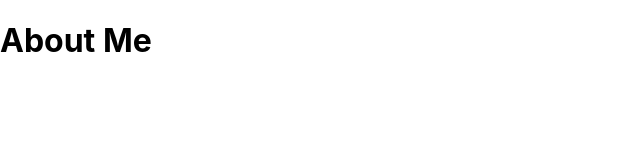
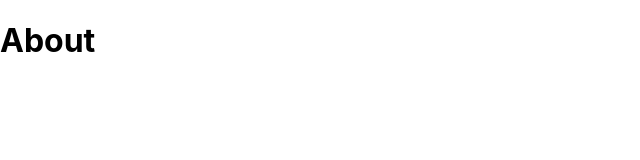
Before and after one commit to bryanburkeone/cogs125-portfolio, a React (Create React App) app: page /about in a window 1280 px wide. Shown: the top 160 px of the page, without its empty margins (0-640 px from the left). Built offline with nearby package versions, Linux system fonts and the light colour scheme.

Commit message:
inital commit

```diff
--- a/src/About.js
+++ b/src/About.js
@@ -3,7 +3,7 @@ import React from 'react';
 function About() {
   return (
     <div>
-      <h1>About Me</h1>
+      <h1>About</h1>
 
     </div>
   );
```
